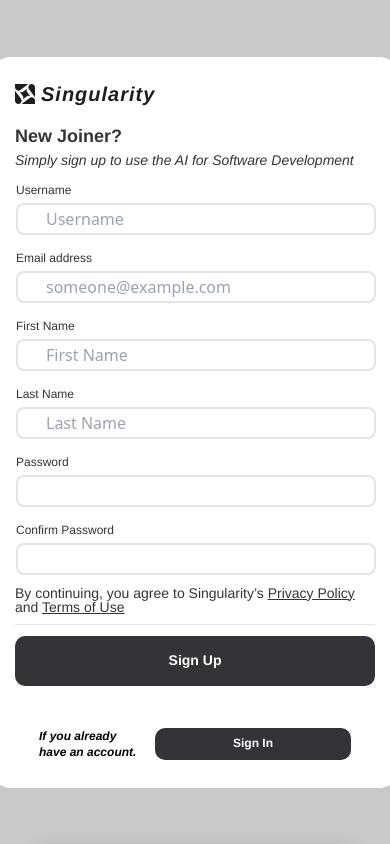
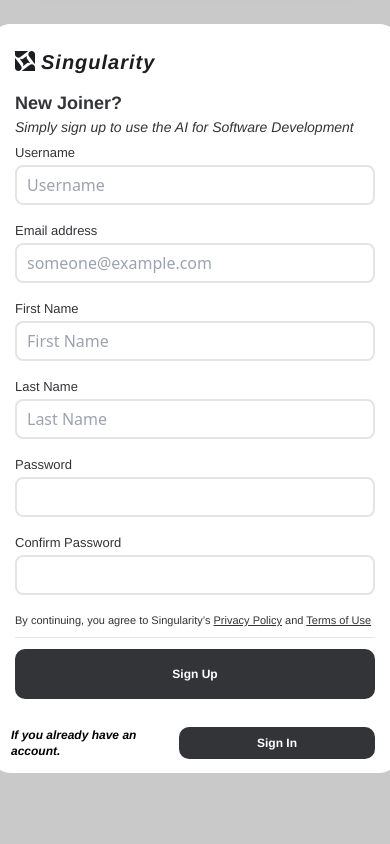
Before and after one commit to Chung1045/singularity, a Node server app: template public/views/Signup.ejs in a window 390 px wide. Run offline with Node 20, Linux system fonts and the light colour scheme; the template is opened without the code that fills it, so the values that code supplies are empty; some libraries are stand-ins or nearby versions.

Commit message:
style: Refactor signup.css for improved layout and responsiveness
- Adjusted width and height properties for various elements to enhance flexibility.
- Updated media query breakpoint for mobile portrait view.
- Reorganized flex properties for better alignment and stacking of content.
- Cleaned up commented styles and improved readability of the CSS file.

```diff
--- a/public/stylesheets/signup.css
+++ b/public/stylesheets/signup.css
@@ -47,13 +47,17 @@ a {
     height: 625px;
 }
 
+    /* flex: 1; */
 .frame .login {
     flex: 1;
-    width: 866px;
+    width: auto;
     position: relative;
     background-color: #ffffff;
     border-radius: 20px;
+    align-items: center;
 }
+
+
 
 .frame .content-background {
     position: absolute;
@@ -94,10 +98,10 @@ a {
     position: absolute;
     top: 230px;
     left: calc(50.00% - 80px);
-    width: auto;
-    height: auto;
+    width: 164px;
+    height: 119px;
     display: flex;
-    flex-direction: row;
+    flex-direction: column;
     align-items: center;
     gap: 12px;
 }
@@ -481,12 +485,14 @@ display: flex;
     width: 100%;
     display: flex;
     justify-content: center;
-    align-items: center;
+    /* align-items: center; */
   }
 
-  /* Sign-up wrapper: 417px wide, centered, auto height */
+
+
+  /* Sign-up wrapper: centered, auto height */
   .frame .sign-up {
-    width: min(417px, 100%);
+    width: min(445px, 100%);
     height: auto;
     margin: 24px auto;
     display: flex;
@@ -495,6 +501,7 @@ display: flex;
 
   /* White card */
   .frame .login {
+    flex: none;
     width: 100%;
     height: auto;
     display: flex;
@@ -580,76 +580,58 @@ display: flex;
     border-radius: 0;
   }
 
-  /* Form row height: override fixed 448px */
+  /* Form inputs column: override fixed 448px height */
   .frame .div-2 {
     height: auto;
-  }
-
-  /* Input field containers: full width */
-  .frame .div-3,
-  .frame .div-wrapper-2,
-  .frame .text-wrapper-5,
-  .frame .text-wrapper-8 {
     width: 100%;
   }
 
-  /* Input label font size */
+  /* Field wrappers: flow layout so label → input → message stack cleanly */
+  .frame .div-3 {
+    display: flex;
+    flex-direction: column;
+    width: 100%;
+    height: auto;
+    min-height: unset;
+    padding-bottom: 0;
+    margin-right: 0;
+    margin-bottom: 4px;
+    gap: 4px;
+  }
+
+  /* Labels: pull out of absolute positioning */
   .frame .text-wrapper-5,
   .frame .text-wrapper-8 {
-    font-size: 14px;
+    position: relative;
+    top: auto;
+    left: auto;
+    width: 100%;
+    height: auto;
+    font-size: 13px;
   }
 
-  .frame .text-wrapper-2 {
+  /* Input wrapper: pull out of absolute positioning, proper touch height */
+  .frame .div-wrapper-2 {
     position: relative;
-    display: flex;
-    align-items: center;
-    justify-content: center;
-    width: 160px;
-    height: 29px;
-    margin-top: -1.00px;
-    font-family: "SF Pro-Bold", Helvetica;
-    font-weight: 700;
-    color: #ffffff;
-    font-size: 14px;
-    text-align: center;
-    letter-spacing: 0;
-    line-height: 16px;
-}
+    top: auto;
+    left: auto;
+    width: 100%;
+    height: 40px;
+  }
 
-.frame .text-wrapper-10 {
-    display: flex;
-    align-items: center;
-    justify-content: center;
-    width: 362px;
-    margin-top: -1.00px;
-    margin-left: -1.00px;
-    margin-right: -1.00px;
-    font-family: "Urbanist-Bold", Helvetica;
-    font-weight: 700;
-    color: #ffffff;
-    font-size: 14px;
-    text-align: center;
-    letter-spacing: 0;
-    line-height: 16px;
-    position: relative;
-    height: 50px;
-}
-
-.frame .span {
-    font-family: "SF Pro-Regular", Helvetica;
-    font-weight: 400;
-    color: #333438;
-    font-size: 14px;
-    letter-spacing: 0;
-    line-height: 14px;
-}
-
-  /* Input text: 16px prevents iOS Safari auto-zoom */
+  /* 16px prevents iOS Safari auto-zoom on focus */
   .frame .div-wrapper-2 input {
     font-size: 16px !important;
   }
 
-  /* Terms text: override absolute */
+  /* Validation messages: reset the desktop 50px offset */
+  .frame .div-3 > div[style*="margin-top: 50px"] {
+    margin-top: 2px !important;
+    margin-bottom: 0 !important;
+    font-size: 12px !important;
+  }
+
+  /* Terms text */
   .frame .by-continuing-you-wrapper {
     height: auto;
   }
@@ -700,11 +682,10 @@ display: flex;
     flex-direction: row;
     align-items: center;
     gap: 12px;
-    padding: 14px 24px;
-    /* border-top: 1px solid #e4e4e4; */
+    /* padding: 14px 24px; */
   }
 
-  /* Hide "Welcome!" */
+  /* Hide "Welcome!" heading */
   .frame .text-wrapper {
     display: none;
   }
@@ -715,19 +696,27 @@ display: flex;
     flex: 1;
     width: auto;
     height: auto;
-    margin-left: 0;
-    text-align: left;
+    transform: none;
     justify-content: flex-start;
     font-size: 12px;
+    text-align: left;
   }
 
   /* Sign In button wrapper — right side, compact */
   .frame .div-wrapper {
     order: 2;
-    margin-left: 0;
-    /*! width: auto; */
+    width: auto;
     height: 32px;
     padding: 0 18px;
+    transform: none;
+  }
+
+  .frame .text-wrapper-2 {
+    font-size: 12px;
+  }
+
+  .frame .text-wrapper-4 {
+    font-size: 18px;
   }
 }
 
@@ -796,171 +786,15 @@ CSS FOR MESSAGE / ANIMATION HERE
   opacity: 0.9;
 }
 
-/* Mobile Portrait View */
 @media (max-width: 500px) {
-    html, body {
-        align-items: center;
-        height: auto;
-        min-height: 100vh;
-    }
+  #message {
+    bottom: auto;
+    top: 0;
+    min-width: calc(100% - 32px);
+    transform: translate(-50%, 16px);
+  }
 
-    /* Frame: full width, card centered both axes */
-    .frame {
-        min-width: unset;
-        min-height: 100vh;
-        width: 100%;
-    }
-
-    /* Sign-up card: 445px wide, flex column so panels stack */
-    .frame .sign-up {
-        width: min(445px, 100%);
-        height: auto;
-        display: flex;
-        flex-direction: column;
-        border-radius: 20px;
-        margin: 24px auto;
-    }
-
-    .frame .login {
-        width: 100%;
-        height: auto;
-        display: flex;
-        flex-direction: column;
-        border-radius: 20px;
-    }
-
-    .frame .content-background {
-        display: none;
-    }
-
-    /* Left panel (form) — stack on top */
-    .frame .left-content {
-        position: relative;
-        top: auto;
-        left: auto;
-        width: 100%;
-        height: auto;
-        display: flex;
-        flex-direction: column;
-        padding: 24px 24px 16px;
-        gap: 20px;
-        background-color: #ffffff;
-        border-radius: 20px;
-    }
-
-    /* Logo */
-    .frame .logo {
-        position: relative;
-        top: auto;
-        left: auto;
-        width: 100%;
-        height: auto;
-        display: flex;
-        flex-direction: row;
-        align-items: center;
-        gap: 6px;
-    }
-
-    .frame .union {
-        position: relative;
-        top: auto;
-        left: auto;
-        width: 20px;
-        height: 20px;
-    }
-
-    .frame .logo-text {
-        position: relative;
-        top: auto;
-        left: auto;
-        width: auto;
-        height: auto;
-    }
-
-    /* Content: form fields */
-    .frame .content {
-        position: relative;
-        top: auto;
-        left: auto;
-        width: 100%;
-        height: auto;
-        padding: 0;
-        background-color: transparent;
-        border-radius: 0;
-    }
-
-    /* Input field containers — stretch to container width */
-    .frame .div-3,
-    .frame .div-wrapper-2,
-    .frame .text-wrapper-5,
-    .frame .text-wrapper-8 {
-        width: 100%;
-    }
-
-    .frame .div-2 {
-        height: auto;
-        width: 100%;
-    }
-
-    /* Terms & conditions text */
-    .frame .by-continuing-you,
-    .frame .by-continuing-you-wrapper {
-        width: 100%;
-        font-size: 12px;
-    }
-
-    /* Right panel (Sign In button & text) — horizontal row at bottom */
-    .frame .right-content {
-        position: relative;
-        top: auto;
-        left: 0;
-        width: 100%;
-        height: auto;
-        display: flex;
-        flex-direction: row;
-        align-items: center;
-        justify-content: space-between;
-        padding: 14px 24px;
-        gap: 12px;
-        background-color: transparent;
-        border-radius: 0;
-    }
-
-    /* Text: "If you already have an account" — left side, fills space */
-    .frame .div {
-        order: 1;
-        flex: 1;
-        width: auto;
-        height: auto;
-        transform: none;
-        justify-content: flex-start;
-        font-size: 12px;
-        text-align: left;
-    }
-
-    /* Sign In wrapper — right side, auto-width */
-    .frame .div-wrapper {
-        order: 2;
-        width: auto;
-        transform: none;
-    }
-
-    .frame .div-wrapper-2 {
-        height: 32px;
-        padding: 0 18px;
-    }
-
-    .frame .text-wrapper-2 {
-        font-size: 12px;
-    }
-
-    /* Adjust text sizes for mobile */
-    .frame .text-wrapper-4 {
-        font-size: 18px;
-    }
-
-    .frame .text-wrapper-5,
-    .frame .text-wrapper-8 {
-        font-size: 12px;
-    }
+  #message.hidden {
+    transform: translate(-50%, -150%);
+  }
 }
```
Also changed, not shown: other parts of public/stylesheets/signup.css (+19 -25 lines).
